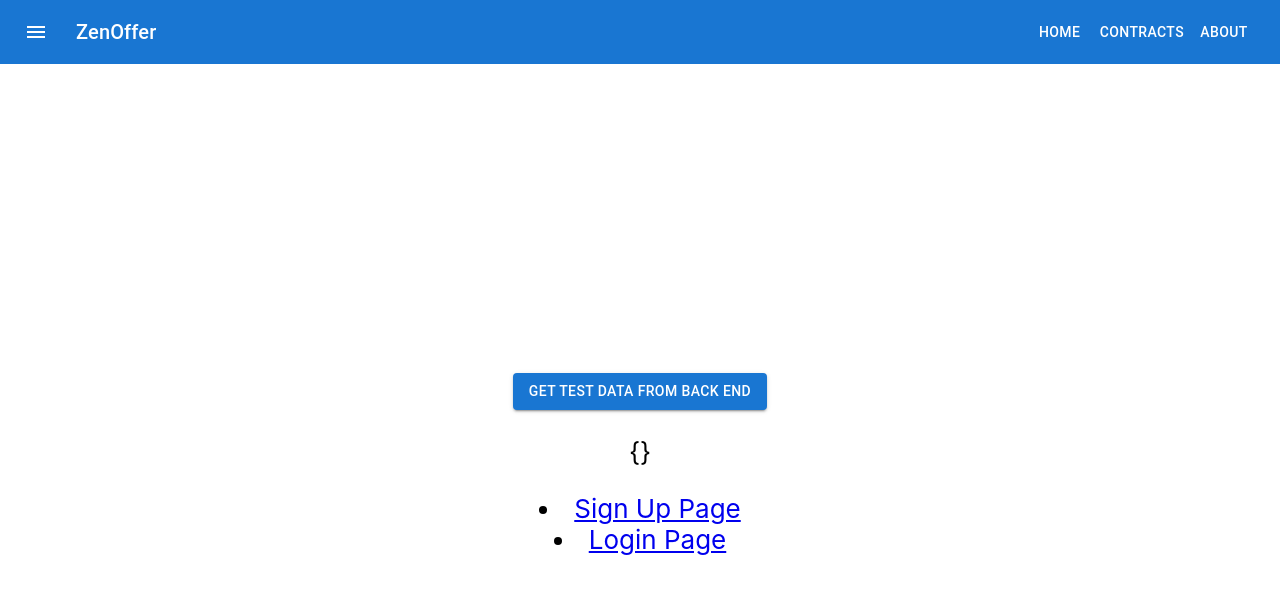
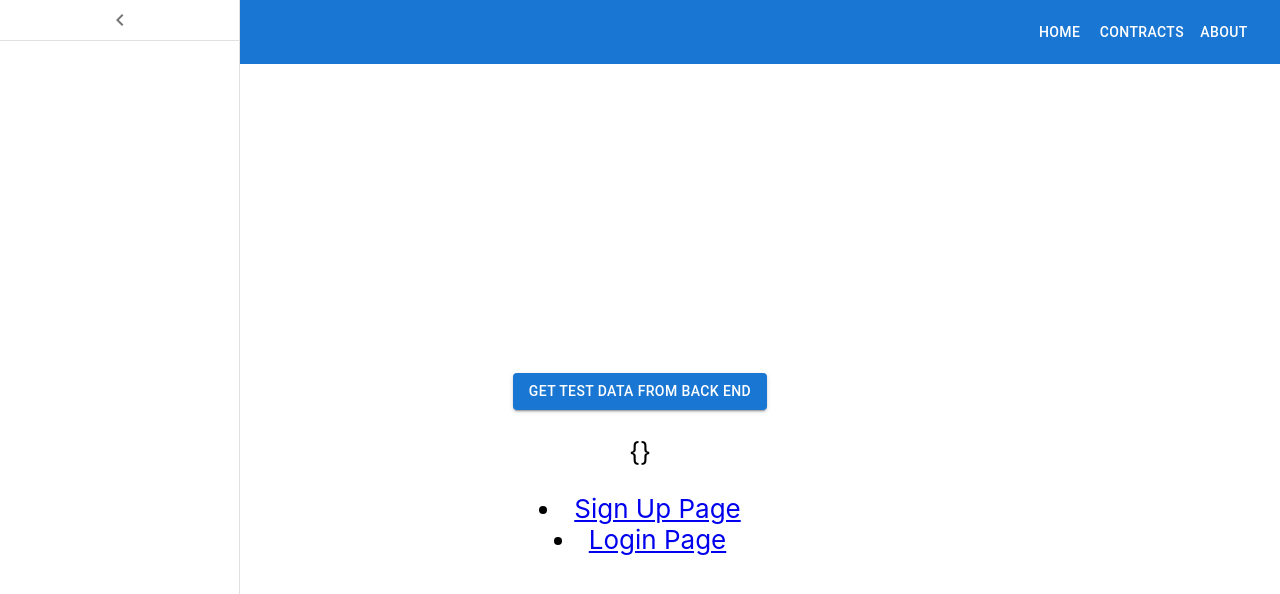
Before and after one commit to jmouton19/python-rest, a React (Create React App) app in the folder client/: page / in a window 1280 px wide. Both pictures are taken after a click on the button "open drawer". Shown: the top 594 px of the page. Built offline with nearby package versions, Linux system fonts and the light colour scheme.

Commit message:
Added drawer into appbar. needs more work

```diff
--- a/client/src/components/AppBar/AppBar.js
+++ b/client/src/components/AppBar/AppBar.js
@@ -7,9 +7,24 @@ import MenuIcon from "@mui/icons-material/Menu";
 import Button from "@mui/material/Button";
 import { Box } from "@mui/system";
 import { Link } from "react-router-dom";
+import Drawer from "@mui/material/Drawer";
+import Divider from "@mui/material/Divider";
+import ChevronLeftIcon from "@mui/icons-material/ChevronLeft";
+
+const drawerWidth = 240;
+
+export default function PrimarySearchAppBar() {
+	const [open, setOpen] = React.useState(false);
+
+	const handleDrawerOpen = () => {
+		setOpen(true);
+	};
+
+	const handleDrawerClose = () => {
+		setOpen(false);
+	};
 
 
-export default function PrimarySearchAppBar() {
 	return (
 		<React.Fragment>
 			<AppBar position="static" >
@@ -19,6 +34,7 @@ export default function PrimarySearchAppBar() {
 						edge="start"
 						color="inherit"
 						aria-label="open drawer"
+						onClick={handleDrawerOpen}
 						sx={{ mr: 2 }}
 					>
 						<MenuIcon />
@@ -43,6 +59,24 @@ export default function PrimarySearchAppBar() {
 					</Box>
 				</Toolbar>
 			</AppBar>
+			<Drawer
+				sx={{
+					width: drawerWidth,
+					flexShrink: 0,
+					"& .MuiDrawer-paper": {
+						width: drawerWidth,
+						boxSizing: "border-box",
+					},
+				}}
+				variant="persistent"
+				anchor="left"
+				open={open}
+			>
+				<IconButton onClick={handleDrawerClose}>
+					<ChevronLeftIcon />
+				</IconButton>
+				<Divider />
+			</Drawer>
 		</React.Fragment>
 	);
 }
```
